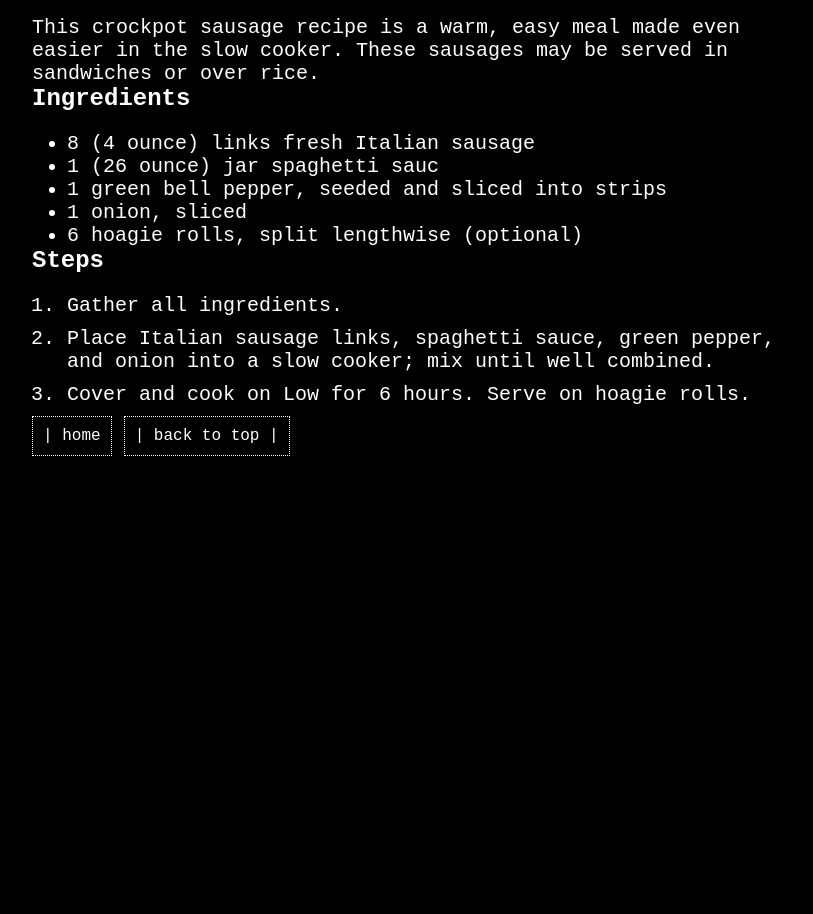
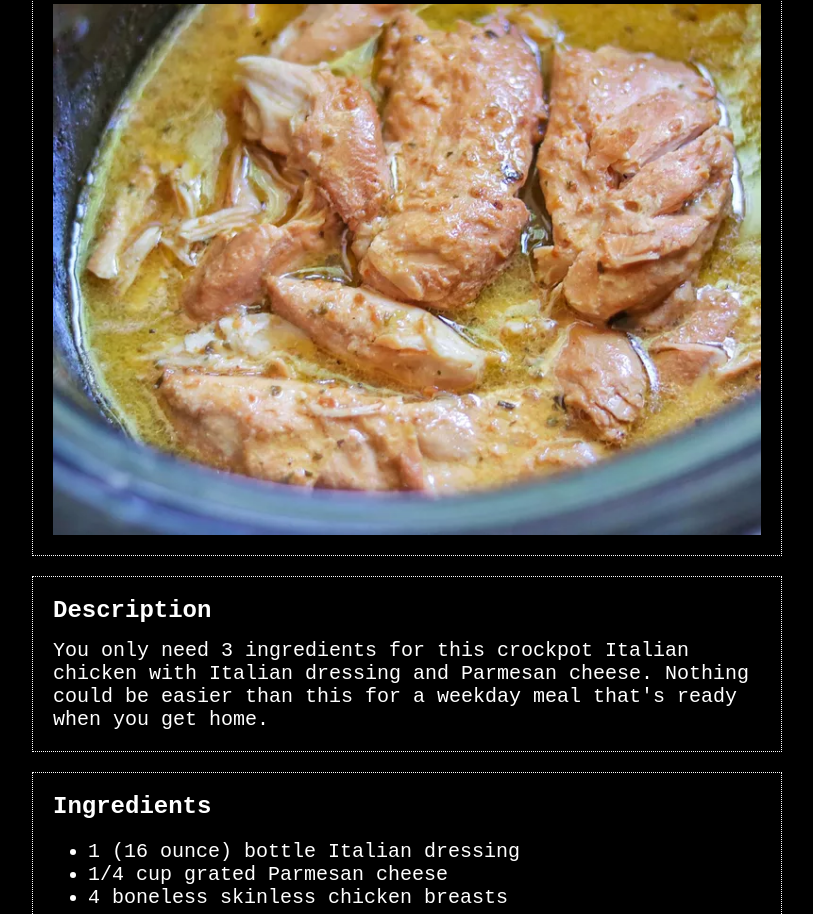
Before and after one commit to K4LL1571/odin-recipes, a plain HTML site: page recipes/recipe-template.html in a window 1280 px wide. Shown: the part 155-1069 px from the top of the page, without its empty margins (233-1046 px from the left). Before the commit the page ends 800 px from the top, so only its background shows below. Drawn offline with Linux system fonts and the light colour scheme.

Commit message:
Update remaining recipe pages with css styling, update html template for recipe pages

```diff
--- a/recipes/recipe-template.html
+++ b/recipes/recipe-template.html
@@ -1,38 +1,54 @@
 <!DOCTYPE html>
 <html lang="en">
+
 <head>
     <meta charset="UTF-8">
     <meta name="viewport" content="width=device-width, initial-scale=1.0">
     <link rel="stylesheet" href="../styles.css" />
-    <title>Odin Recipes | Slow Cooker Sausage with Sauce</title>
+    <title>Odin Recipes | Italian Chicken</title>
 </head>
+
 <body>
-    <a href="../index.html" class="nav">| home |</a>
-    <h1>Slow Coocker Sausage with Sauce</h1>
-    <img src="../img/" alt="">
-    <div>
+    <header>
+        <a href="../index.html" class="nav">home</a>
+    </header>
+    <div class="heading-section">
+        <h1>Crockpot Italian Chicken</h1>
+        <div class="img-container">
+            <img src="../img/crockpot-chicken.jpg" alt="Italian Crockpot Chicken">
+        </div>
+    </div>
+    <div class="recipe-body">
+        <div class="recipe-section description">
             <h3>Description</h3>
-    This crockpot sausage recipe is a warm, easy meal made even easier in the slow cooker.
-    These sausages may be served in sandwiches or over rice.
+            You only need 3 ingredients for this crockpot Italian chicken with Italian dressing
+            and Parmesan cheese. Nothing could be easier than this for a weekday meal that's
+            ready when you get home.
+        </div>
+        <div class="recipe-section ingredients">
             <h3>Ingredients</h3>
             <ul>
-        <li>8 (4 ounce) links fresh Italian sausage</li>
-        <li>1 (26 ounce) jar spaghetti sauc</li>
-        <li>1 green bell pepper, seeded and sliced into strips</li>
-        <li>1 onion, sliced</li>
-        <li>6 hoagie rolls, split lengthwise (optional)</li>
+                <li>1 (16 ounce) bottle Italian dressing</li>
+                <li>1/4 cup grated Parmesan cheese</li>
+                <li>4 boneless skinless chicken breasts</li>
             </ul>
+        </div>
+        <div class="recipe-section steps">
             <h3>Steps</h3>
             <ol class="custom-counter">
-        <li>Gather all ingredients.</li>
+                <li>Stir Italian dressing and Parmesan cheese together in a bowl.</li>
                 <li>
-            Place Italian sausage links, spaghetti sauce, green pepper,
-            and onion into a slow cooker; mix until well combined.
+                Place chicken in a slow cooker, and pour dressing mixture over chicken.
+                Cover and cook on low until chicken is tender, no longer pink in the center,
+                and the juices run clear, about 8 hours.
                 </li>
-        <li>Cover and cook on Low for 6 hours. Serve on hoagie rolls.</li>
             </ol>
         </div>
-    <a href="../index.html" class="nav">| home </a>
-    <a href="crockpot-chicken.html" class="nav">| back to top |</a>
+    </div>
+    <footer>
+        <a href="../index.html" class="nav">home</a>
+        <a href="crockpot-chicken.html" class="nav">back to top</a>
+    </footer>
 </body>
+
 </html>
--- a/styles.css
+++ b/styles.css
@@ -32,6 +32,7 @@ h1 {
     font-size: 34px;
     margin-top: 20px;
     margin-bottom: 0;
+
 }
 
 .heading-section {
@@ -66,6 +67,9 @@ ol li {
 img {
     max-width: 100%;
     max-height: 100%;
+    display: block;
+    margin-left: auto;
+    margin-right: auto;
 }
 
 header {
```
Also changed, not shown: recipes/ropa-vieja.html (+23 -5 lines), recipes/slow-cooker-sausage.html (+21 -4 lines). Lines whose indentation alone changed are shown as unchanged.
